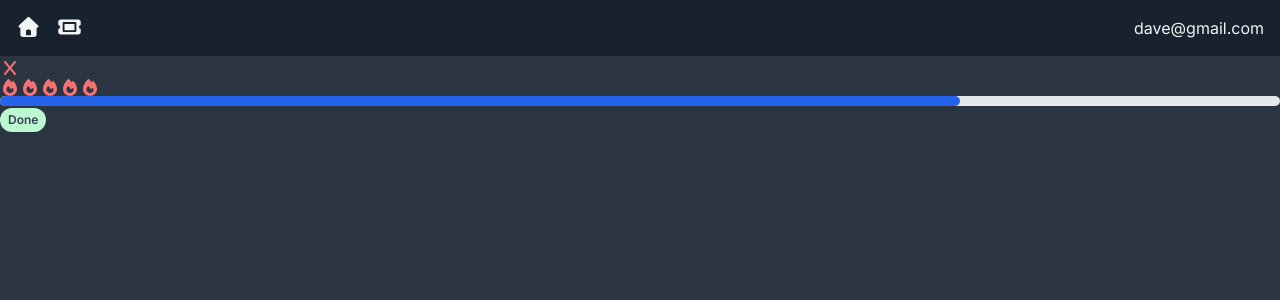
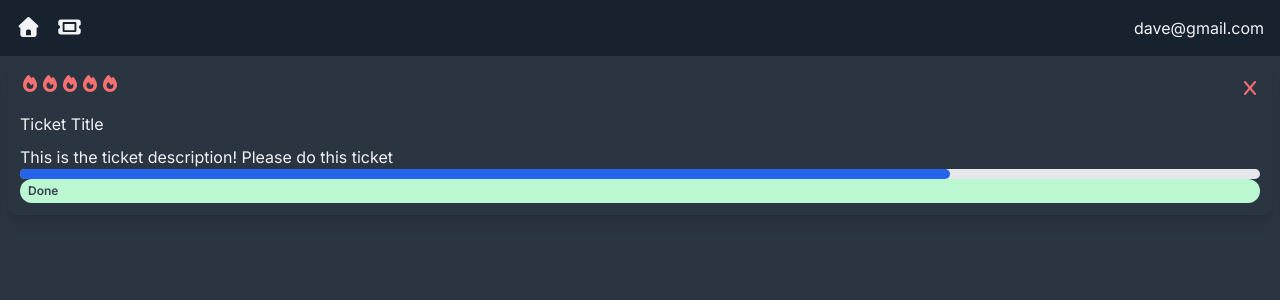
Before and after one commit to EnobongOffiong/ticket-system, a Next.js app: page / in a window 1280 px wide. Shown: the top 300 px of the page. Built offline with nearby package versions, Linux system fonts and the light colour scheme.

Commit message:
Added styling to ticket card

```diff
--- a/app/(components)/TicketCard.jsx
+++ b/app/(components)/TicketCard.jsx
@@ -5,11 +5,20 @@
 
 const TicketCard = () => {
   return (
-    <div>
-      <DeleteBlock />
-      <PriorityDisplay/>
-      <ProgressDisplay/>
-      <StatusDisplay/>
+    <div className="flex flex-col bg-card hover:bg-card-hover rounded-md shadow-lg p-3 m-2">
+      <div className="flex mb-3 ">
+        <PriorityDisplay />
+        <div className="ml-auto">
+          <DeleteBlock />
+        </div>
+      </div>
+      <h4>Ticket Title</h4>
+      <hr className="h-px border-0 bg-page mb-2" />
+      <p className="whitespace-pre-wrap">
+        This is the ticket description! Please do this ticket
+      </p>
+      <ProgressDisplay />
+      <StatusDisplay />
     </div>
   );
 };
```
